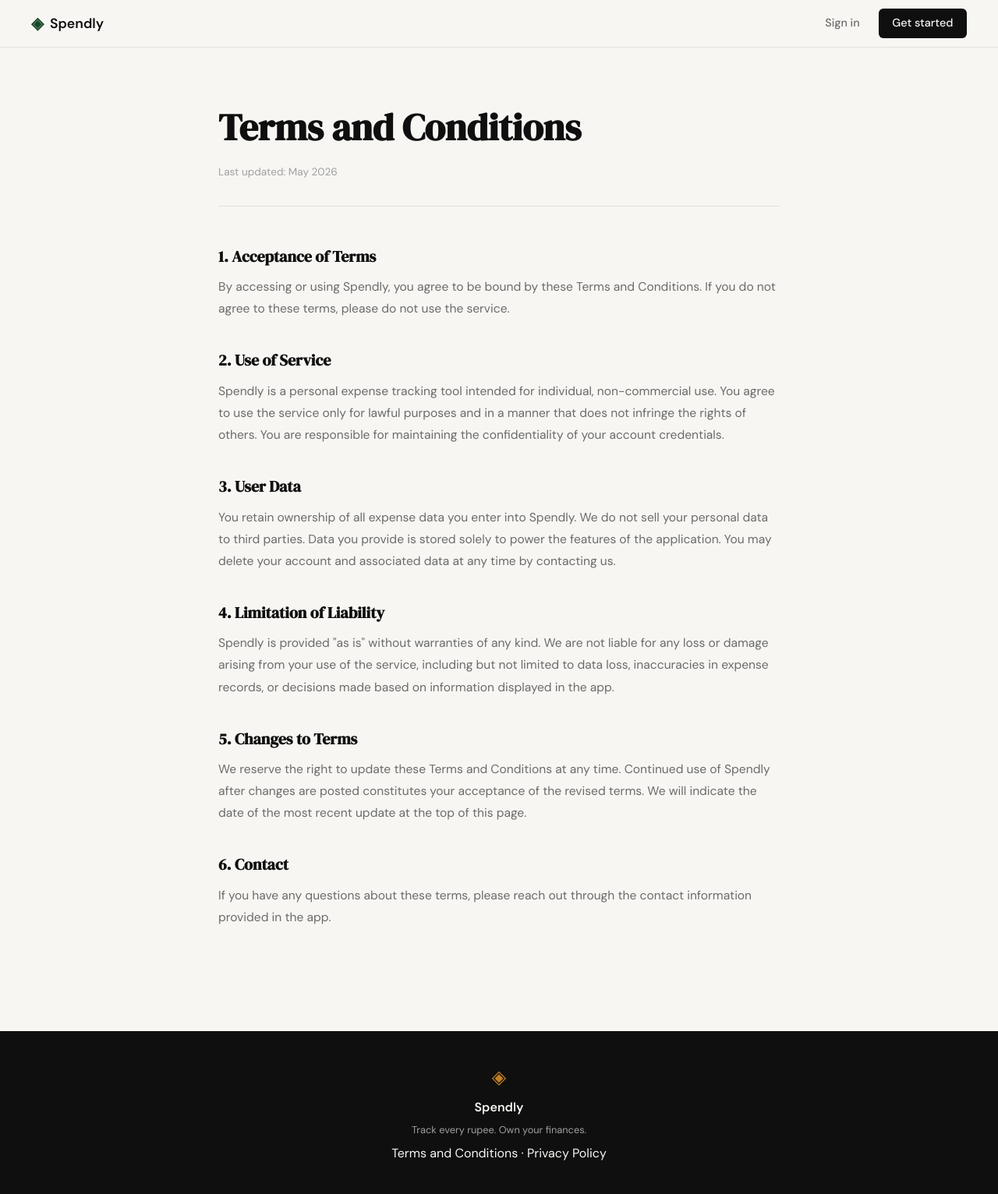
After one commit to niteshchaudhary/spendly, a Flask app: page /terms in a window 1280 px wide. The commit adds this page. Shown: the whole page at 78% size. Run offline with Flask 3, Linux system fonts and the light colour scheme.

Commit message:
added terms and conditions page

```diff
--- a/app.py
+++ b/app.py
@@ -26,6 +26,11 @@ def login():
 # Placeholder routes — students will implement these                  #
 # ------------------------------------------------------------------ #
 
+@app.route("/terms")
+def terms():
+    return render_template("terms.html")
+
+
 @app.route("/logout")
 def logout():
     return "Logout — coming in Step 3"
--- a/static/css/style.css
+++ b/static/css/style.css
@@ -508,6 +508,54 @@ a { color: inherit; text-decoration: none; }
 }
 
 /* ------------------------------------------------------------------ */
+/* Terms / Privacy prose pages                                         */
+/* ------------------------------------------------------------------ */
+
+.prose-page {
+    padding: 4rem 2rem 6rem;
+}
+
+.prose-inner {
+    max-width: 720px;
+    margin: 0 auto;
+}
+
+.prose-header {
+    margin-bottom: 3rem;
+    padding-bottom: 2rem;
+    border-bottom: 1px solid var(--border);
+}
+
+.prose-title {
+    font-family: var(--font-display);
+    font-size: clamp(2rem, 4vw, 3rem);
+    color: var(--ink);
+    margin-bottom: 0.5rem;
+}
+
+.prose-meta {
+    font-size: 0.85rem;
+    color: var(--ink-faint);
+}
+
+.prose-section {
+    margin-bottom: 2.25rem;
+}
+
+.prose-section h3 {
+    font-family: var(--font-display);
+    font-size: 1.25rem;
+    color: var(--ink);
+    margin-bottom: 0.6rem;
+}
+
+.prose-section p {
+    font-size: 0.975rem;
+    color: var(--ink-muted);
+    line-height: 1.8;
+}
+
+/* ------------------------------------------------------------------ */
 /* Responsive                                                          */
 /* ------------------------------------------------------------------ */
 
--- a/templates/base.html
+++ b/templates/base.html
@@ -34,7 +34,7 @@
             <span class="brand-icon">◈</span>
             <span class="footer-name">Spendly</span>
             <p class="footer-copy">Track every rupee. Own your finances.</p>
-            <p><a href="#">Terms and Conditions</a> &middot; <a href="#">Privacy Policy</a></p>
+            <p><a href="/terms">Terms and Conditions</a> &middot; <a href="#">Privacy Policy</a></p>
         </div>
     </footer>
 
--- /dev/null
+++ b/templates/terms.html
@@ -0,0 +1,48 @@
+{% extends "base.html" %}
+
+{% block title %}Terms and Conditions — Spendly{% endblock %}
+
+{% block content %}
+
+<section class="prose-page">
+    <div class="prose-inner">
+
+        <div class="prose-header">
+            <h1 class="prose-title">Terms and Conditions</h1>
+            <p class="prose-meta">Last updated: May 2026</p>
+        </div>
+
+        <div class="prose-section">
+            <h3>1. Acceptance of Terms</h3>
+            <p>By accessing or using Spendly, you agree to be bound by these Terms and Conditions. If you do not agree to these terms, please do not use the service.</p>
+        </div>
+
+        <div class="prose-section">
+            <h3>2. Use of Service</h3>
+            <p>Spendly is a personal expense tracking tool intended for individual, non-commercial use. You agree to use the service only for lawful purposes and in a manner that does not infringe the rights of others. You are responsible for maintaining the confidentiality of your account credentials.</p>
+        </div>
+
+        <div class="prose-section">
+            <h3>3. User Data</h3>
+            <p>You retain ownership of all expense data you enter into Spendly. We do not sell your personal data to third parties. Data you provide is stored solely to power the features of the application. You may delete your account and associated data at any time by contacting us.</p>
+        </div>
+
+        <div class="prose-section">
+            <h3>4. Limitation of Liability</h3>
+            <p>Spendly is provided "as is" without warranties of any kind. We are not liable for any loss or damage arising from your use of the service, including but not limited to data loss, inaccuracies in expense records, or decisions made based on information displayed in the app.</p>
+        </div>
+
+        <div class="prose-section">
+            <h3>5. Changes to Terms</h3>
+            <p>We reserve the right to update these Terms and Conditions at any time. Continued use of Spendly after changes are posted constitutes your acceptance of the revised terms. We will indicate the date of the most recent update at the top of this page.</p>
+        </div>
+
+        <div class="prose-section">
+            <h3>6. Contact</h3>
+            <p>If you have any questions about these terms, please reach out through the contact information provided in the app.</p>
+        </div>
+
+    </div>
+</section>
+
+{% endblock %}
```
